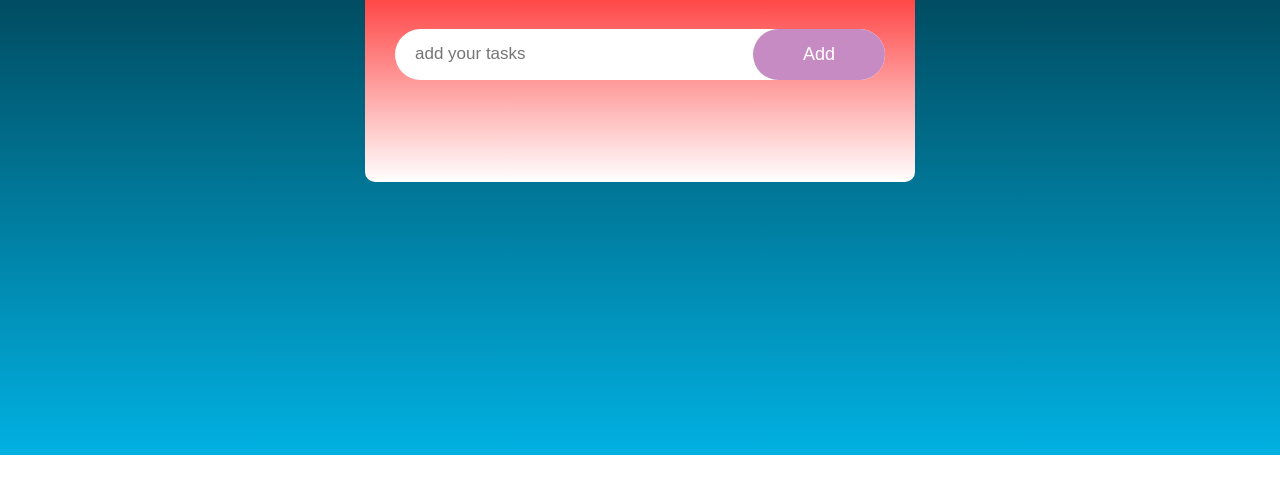
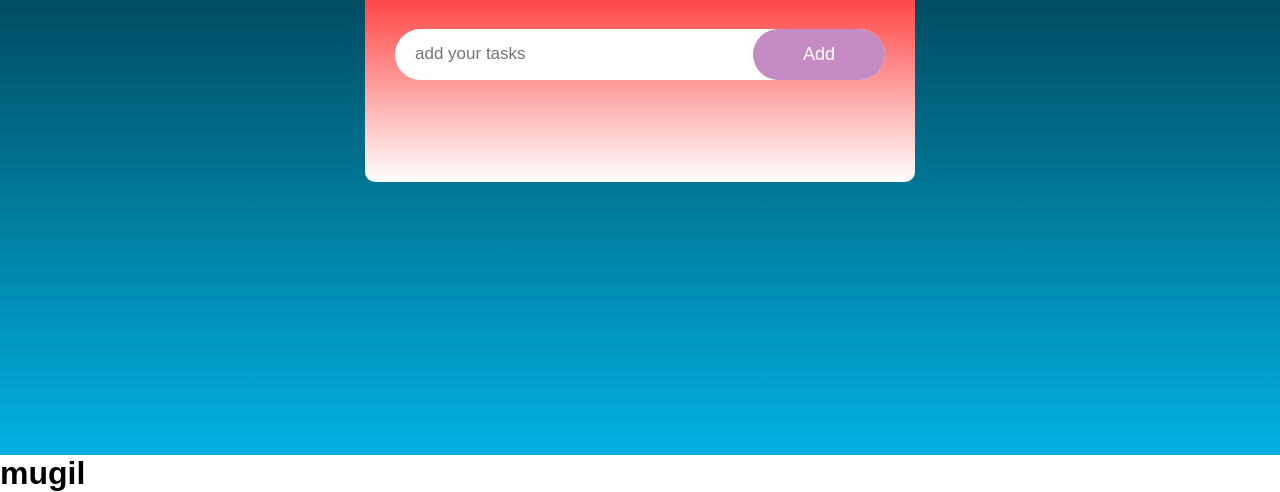
Before and after one commit to thamizhD/To-Do-, a plain HTML site: page index.html in a window 1280 px wide. Shown: the part 345-837 px from the top of the page. Before the commit the page ends 800 px from the top, so only its background shows below. Drawn offline with Linux system fonts and the light colour scheme.

Commit message:
third commit

```diff
--- a/index.html
+++ b/index.html
@@ -23,7 +23,7 @@
     </ul>
 </div>
 </div>
-
+<h1>mugil</h1>
 <script src="main.js"></script>
 </body>
 </html>
```
Also changed, not shown: tamil.txt (deleted).
